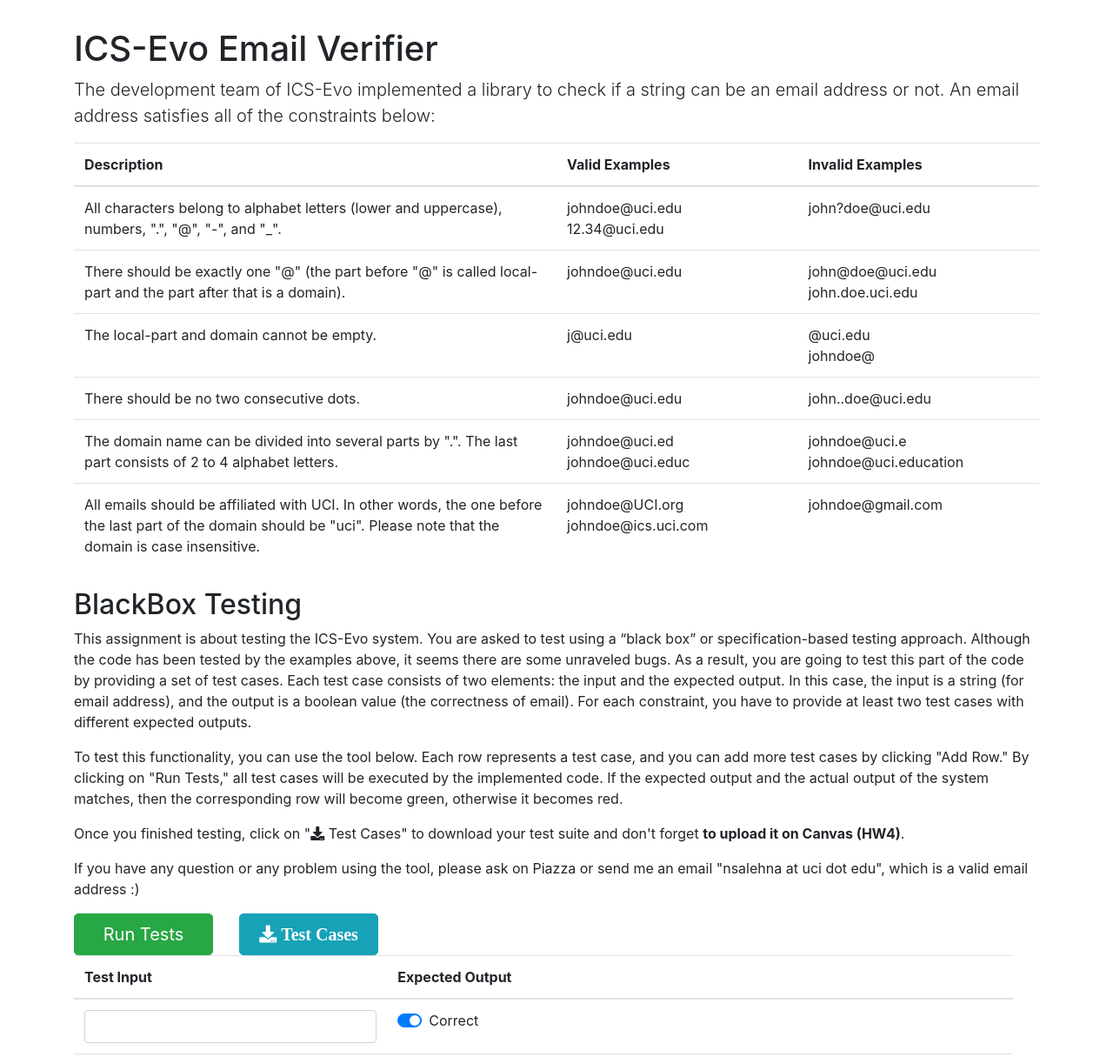
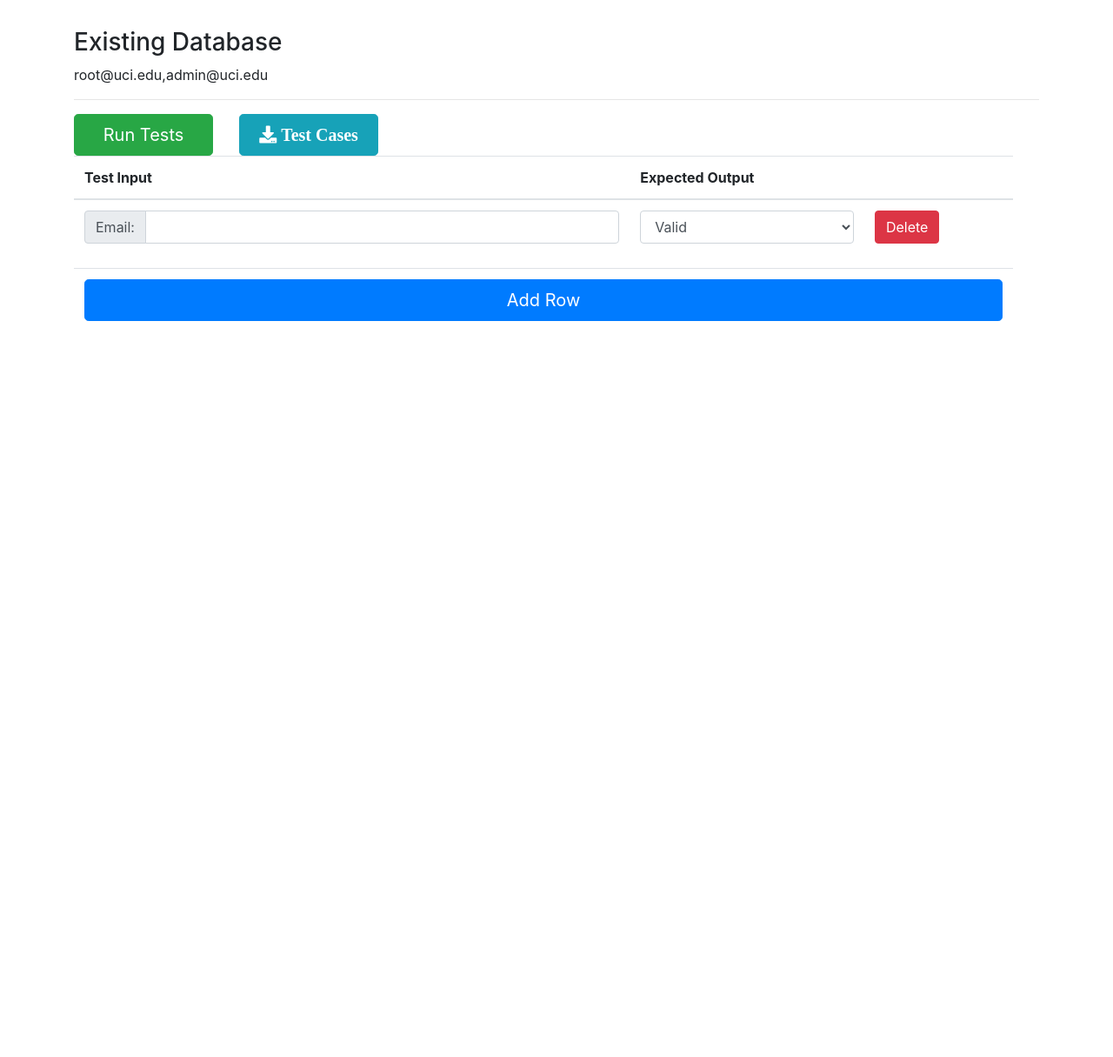
Before and after one commit to noidsirius/BlackBoxTestingDemo, a plain HTML site: page index.html in a window 1280 px wide. Shown: the top 1215 px of the page at 87% size. After the commit the page ends 800 px from the top, so only its background shows below. Drawn offline with nearby package versions, Linux system fonts and the light colour scheme.

```diff
--- a/index.html
+++ b/index.html
@@ -35,106 +35,14 @@
   <main role="main" class="container">
 
     <div class="starter-template">
-      <h1>ICS-Evo Email Verifier</h1>
+      <!-- Add the problem HTML here -->
 
-
-      <p class="lead">The development team of ICS-Evo implemented a library to check if a string can be an email address or not.
-          An email address satisfies all of the constraints below:
-          <table id="constraints" class="table">
-          <thead>
-              <tr>
-                  <th scope="col" style="width: 50%">Description</th>
-                  <th scope="col" style="width: 25%">Valid Examples</th>
-                  <th scope="col" style="width: 25%">Invalid Examples</th>
-              </tr>
-          </thead>
-          <tbody>
-              <tr>
-                  <td >
-                      All characters belong to alphabet letters (lower and uppercase), numbers, ".", "@", "-", and "_".
-                  </td>
-                  <td>
-                      johndoe@uci.edu<br>
-                      12.34@uci.edu
-                  </td>
-                  <td>
-                    john?doe@uci.edu
-                  </td>
-              </tr>
-              <tr>
-                  <td >
-                      There should be exactly one "@" (the part before "@" is called local-part and the part after that is a domain).
-                  </td>
-                  <td>
-                      johndoe@uci.edu
-                  </td>
-                  <td>
-                    john@doe@uci.edu<br>
-                    john.doe.uci.edu
-                  </td>
-              </tr>
-              <tr>
-                  <td >
-                      The local-part and domain cannot be empty.
-                  </td>
-                  <td>
-                      j@uci.edu
-                  </td>
-                  <td>
-                    @uci.edu<br>
-                    johndoe@
-                  </td>
-              </tr>
-              <tr>
-                  <td >
-                      There should be no two consecutive dots.
-                  </td>
-                  <td>
-                      johndoe@uci.edu
-                  </td>
-                  <td>
-                    john..doe@uci.edu
-                  </td>
-              </tr>
-              <tr>
-                  <td >
-                      The domain name can be divided into several parts by ".". The last part consists of 2 to 4 alphabet letters.
-                  </td>
-                  <td>
-                      johndoe@uci.ed<br>
-                      johndoe@uci.educ
-                  </td>
-                  <td>
-                    johndoe@uci.e<br>
-                    johndoe@uci.education
-                  </td>
-              </tr>
-              <tr>
-                  <td >
-                      All emails should be affiliated with UCI. In other words, the one before the last part of the domain should be "uci". Please note that the domain is case insensitive.
-                  </td>
-                  <td>
-                      johndoe@UCI.org<br>
-                      johndoe@ics.uci.com
-                  </td>
-                  <td>
-                    johndoe@gmail.com
-                  </td>
-              </tr>
-          </tbody>
-          </table>
-      </p>
-      <h2 class="mt-4">BlackBox Testing</h2>
-      <p> This assignment is about testing the ICS-Evo system. You are asked to test using a “black box” or specification-based testing approach. Although the code has been tested by the examples above, it seems there are some unraveled bugs. As a result, you are going to test this part of the code by providing a set of test cases. Each test case consists of two elements: the input and the expected output. In this case, the input is a string (for email address), and the output is a boolean value (the correctness of email). For each constraint, you have to provide at least two test cases with different expected outputs.
-      </p>
-      <p> To test this functionality, you can use the tool below. Each row represents a test case, and you can add more test cases by clicking "Add Row." By clicking on "Run Tests," all test cases will be executed by the implemented code. If the expected output and the actual output of the system matches, then the corresponding row will become green, otherwise it becomes red.
-      </p>
-      <p>
-        Once you finished testing, click on "<i class="fas fa-download"></i> Test Cases" to download your test suite and don't forget <b> to upload it on Canvas (HW4)</b>.
-      </p>
-      <p>
-        If you have any question or any problem using the tool, please ask on Piazza or send me an email "nsalehna at uci dot edu", which is a valid email address :)
-      </p>
+      <!-- End of the problem HTML -->
+      <div>
+        <h3>Existing Database</h3>
+        <div id="existing-database"></div>
+      </div>
+      <hr>
 
       <div class="row">
         <div class="col-md-2">
@@ -153,25 +61,13 @@
           <table id="myTable" class=" table order-list">
           <thead>
               <tr>
-                  <th scope="col" style="width: 33.36%">Test Input</th>
-                  <th scope="col" style="width: 16.66%">Expected Output</th>
-                  <th scope="col" style="width: 16.66%"></th>
+                  <th >Test Input</th>
+                  <th >Expected Output</th>
+                  <th></th>
               </tr>
           </thead>
           <tbody>
-              <tr>
-                  <td class="col-md-2">
-                      <input type="text" name="test_input" class="form-control" />
-                  </td>
-                  <td class="col-md-6">
-                    <div class="custom-control custom-switch">
-                      <input name="ev_input" type="checkbox" name="ev" class="custom-control-input" id="customSwitch" checked>
-                      <label class="custom-control-label" for="customSwitch">Correct</label>
-                    </div>
-                  </td>
-                  <td class="col-2"><a class="deleteRow"></a>
-                  </td>
-              </tr>
+
           </tbody>
           <tfoot>
               <tr>
--- a/script.js
+++ b/script.js
@@ -1,4 +1,54 @@
+// ----------Problem Specific Functions-------------
+// ---You need to rewrite the following functions---
+
+function createInputForm (id) {
+  name = 'test_input' + id;
+  return `<div>
+            <div class="input-group mb-3">
+              <div class="input-group-prepend">
+                <span class="input-group-text" id="basic-addon3">Email: </span>
+              </div>
+              <input type="text" class="form-control" name="${name}"/>
+            </div>
+          </div>`;
+}
+
+function createOutputForm (id) {
+  name = 'ev' + id;
+  return `<div class="form-group">
+            <select class="form-control" name="${name}">
+              <option>Valid</option>
+              <option>Invalid</option>
+            </select>
+          </div>`
+}
+
+function readInputValues(inputHTML){
+  return inputHTML.find('input[name^="test_input"]').val()
+}
+
+function readOutputValues(outputHTML){
+  return outputHTML.find('select[name^="ev"] option:selected').text();
+}
+
+function existingDataBase(){
+  return ["root@uci.edu", "admin@uci.edu"]
+}
+
+
+function doesTestPass (inputValues, outputValues) {
+  var filter = /^([\w-\.]+)@((\[[0-9]{1,3}\.[0-9]{1,3}\.[0-9]{1,3}\.)|(([\w-]+\.)+))([a-zA-Z]{2,4}|[0-9]{1,3})(\]?)$/
+  result = inputValues.toLowerCase().includes('uci') && filter.test(inputValues);
+  result = result && !existingDataBase().includes(inputValues)
+  return (result == (outputValues == "Valid" ? true : false))
+}
+
+// -----------Common functions-------------------
+// --------Don't change the code below-----------
+
 $(document).ready(function () {
+
+  $('#existing-database').html(existingDataBase().join());
   $('#clear_results_btn').hide()
   var counter = 0
   function addRow () {
@@ -71,45 +121,3 @@ function generateTCs () {
   })
   saveData(data, 'TestCases.txt')
 }
-
-
-// ------------------------------
-
-function createInputForm (id) {
-  name = 'test_input' + id;
-  return `<div>
-            <div class="input-group mb-3">
-              <div class="input-group-prepend">
-                <span class="input-group-text" id="basic-addon3">Email: </span>
-              </div>
-              <input type="text" class="form-control" name="${name}"/>
-            </div>
-          </div>`;
-}
-
-function createOutputForm (id) {
-  name = 'ev' + id;
-  return `<div class="form-group">
-            <select class="form-control" name="${name}">
-              <option>Valid</option>
-              <option>Invalid</option>
-            </select>
-          </div>`
-}
-
-function readInputValues(inputHTML){
-  return inputHTML.find('input[name^="test_input"]').val()
-}
-
-function readOutputValues(outputHTML){
-  return outputHTML.find('select[name^="ev"] option:selected').text();
-}
-
-function doesTestPass (inputValues, outputValues) {
-  return (validateEmail(inputValues) == (outputValues == "Valid" ? true : false))
-}
-
-function validateEmail (sEmail) {
-  var filter = /^([\w-\.]+)@((\[[0-9]{1,3}\.[0-9]{1,3}\.[0-9]{1,3}\.)|(([\w-]+\.)+))([a-zA-Z]{2,4}|[0-9]{1,3})(\]?)$/
-  return sEmail.toLowerCase().includes('uci') && filter.test(sEmail)
-}
```
Also changed, not shown: index-compiled.html (+7 -10 lines), rows.js (+3 -6 lines), 2 other files.
